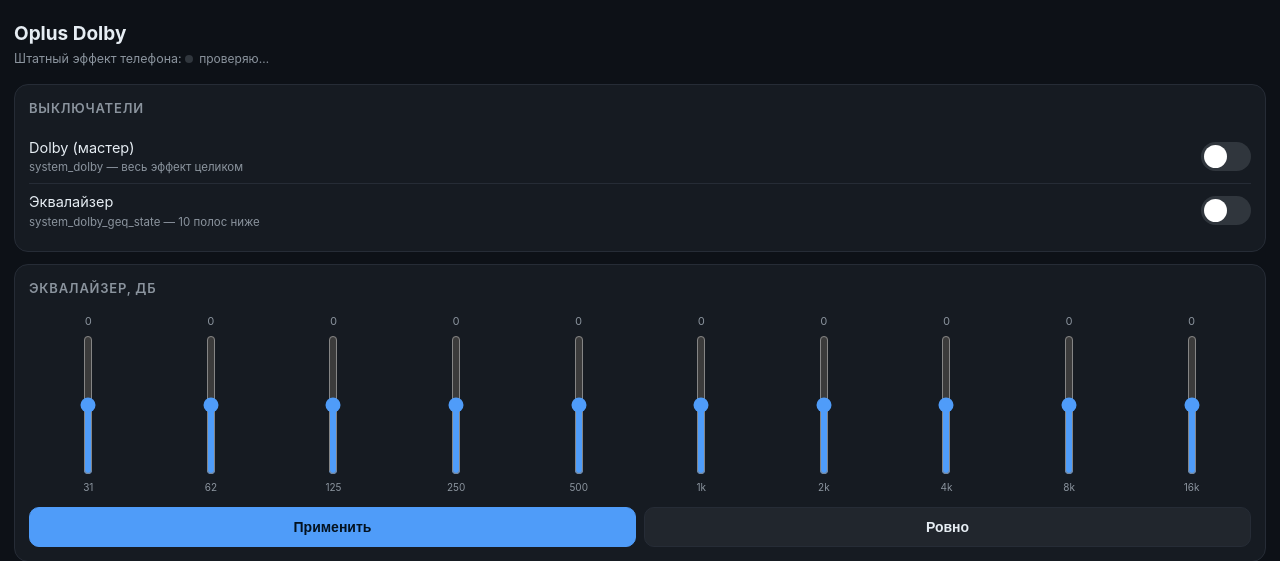
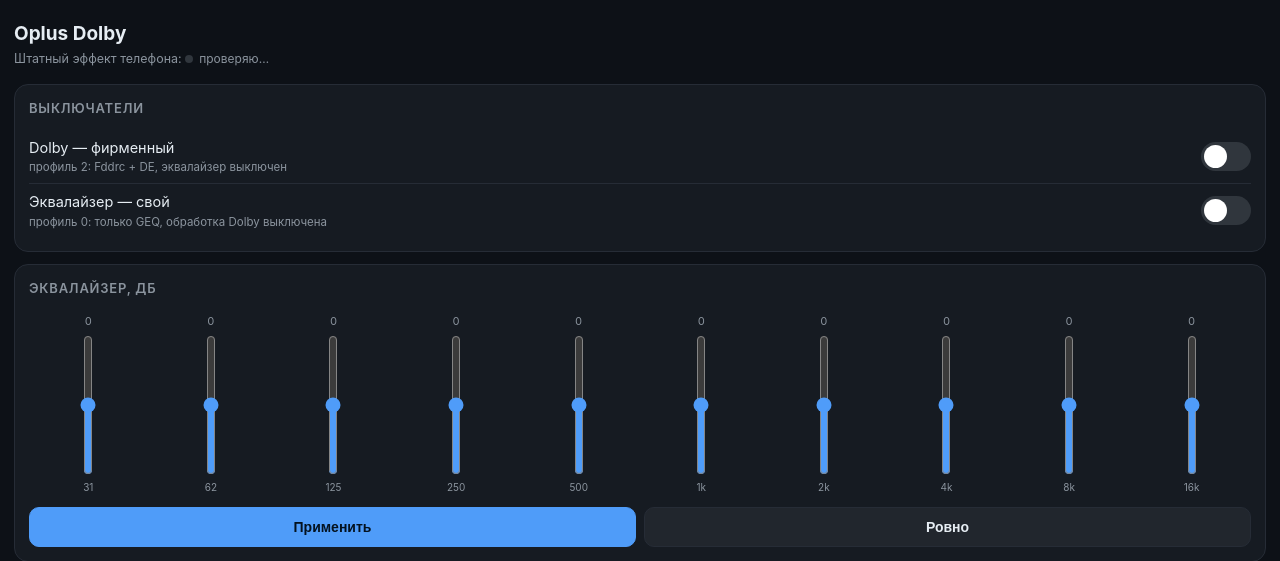
Before and after one commit to davnozdu/OplusDolby, a web app: page / in a window 1280 px wide. Shown: the top 561 px of the page. Run offline with its HTML, style and script files only (its server is not run), Linux system fonts and the light colour scheme; data that the repository does not hold is empty.

Commit message:
modes: Dolby and the equalizer are mutually exclusive, one switch each

```diff
--- a/webroot/index.html
+++ b/webroot/index.html
@@ -80,11 +80,11 @@
 <div class="card">
   <h2>Выключатели</h2>
   <div class="row">
-    <div><span class="label">Dolby (мастер)</span><span class="hint">system_dolby — весь эффект целиком</span></div>
+    <div><span class="label">Dolby — фирменный</span><span class="hint">профиль 2: Fddrc + DE, эквалайзер выключен</span></div>
     <button class="sw" id="swDolby" data-key="dolby"></button>
   </div>
   <div class="row">
-    <div><span class="label">Эквалайзер</span><span class="hint">system_dolby_geq_state — 10 полос ниже</span></div>
+    <div><span class="label">Эквалайзер — свой</span><span class="hint">профиль 0: только GEQ, обработка Dolby выключена</span></div>
     <button class="sw" id="swGeq" data-key="geq"></button>
   </div>
 </div>
@@ -180,6 +180,8 @@ function parseStatus(text) {
     if (b) keys.__bands = b[1].trim();
     const c = line.match(/^curve:\s*(.+)$/);
     if (c) keys.__curve = c[1].trim();
+    const md = line.match(/^mode:\s*(\S*)$/);
+    if (md) keys.__mode = md[1];
     const sv = line.match(/^saved:\s*audio=(\S*)\s*eq=(\S*)\s*profile=(\S*)$/);
     if (sv) { keys.__audio = sv[1]; keys.__eqSaved = sv[2]; }
     const e = line.match(/^effect:\s*(.+)$/);
@@ -218,7 +220,9 @@ async function refresh() {
     const k = parseStatus(text);
     state.keys = k;
     const effOn = (k.__effect || "").indexOf("enabled=true") !== -1;
-    setSw(document.getElementById("swDolby"), effOn);
+    const mode = k.__mode || "dolby";
+    setSw(document.getElementById("swDolby"), effOn && mode !== "eq" && mode !== "off");
+    setSw(document.getElementById("swGeq"), mode === "eq");
     setSw(document.getElementById("swGeq"), (k.__eqSaved || "") === "on");
     document.getElementById("effLine").textContent = (k.__effect || "—");
     if (k.holo_audio_mode !== undefined) document.getElementById("mode").value = k.holo_audio_mode;
@@ -248,8 +252,14 @@ document.querySelectorAll(".sw").forEach(btn => {
     const key = btn.dataset.key;
     btn.classList.toggle("on", !now);
     let cmd;
-    if (key === "dolby") cmd = SCRIPT + " audio " + (now ? "off" : "on");
-    if (key === "geq") cmd = SCRIPT + " eq " + (now ? "off" : "on");
+    if (key === "dolby") {
+      cmd = SCRIPT + " dolby " + (now ? "off" : "on");
+      if (!now) setSw(document.getElementById("swGeq"), false);
+    }
+    if (key === "geq") {
+      cmd = SCRIPT + " eq " + (now ? "off" : "on");
+      if (!now) setSw(document.getElementById("swDolby"), false);
+    }
     const out = await run(cmd);
     if (!out || /failed/.test(out)) refresh();
   });
```
Also changed, not shown: 2 other files.
